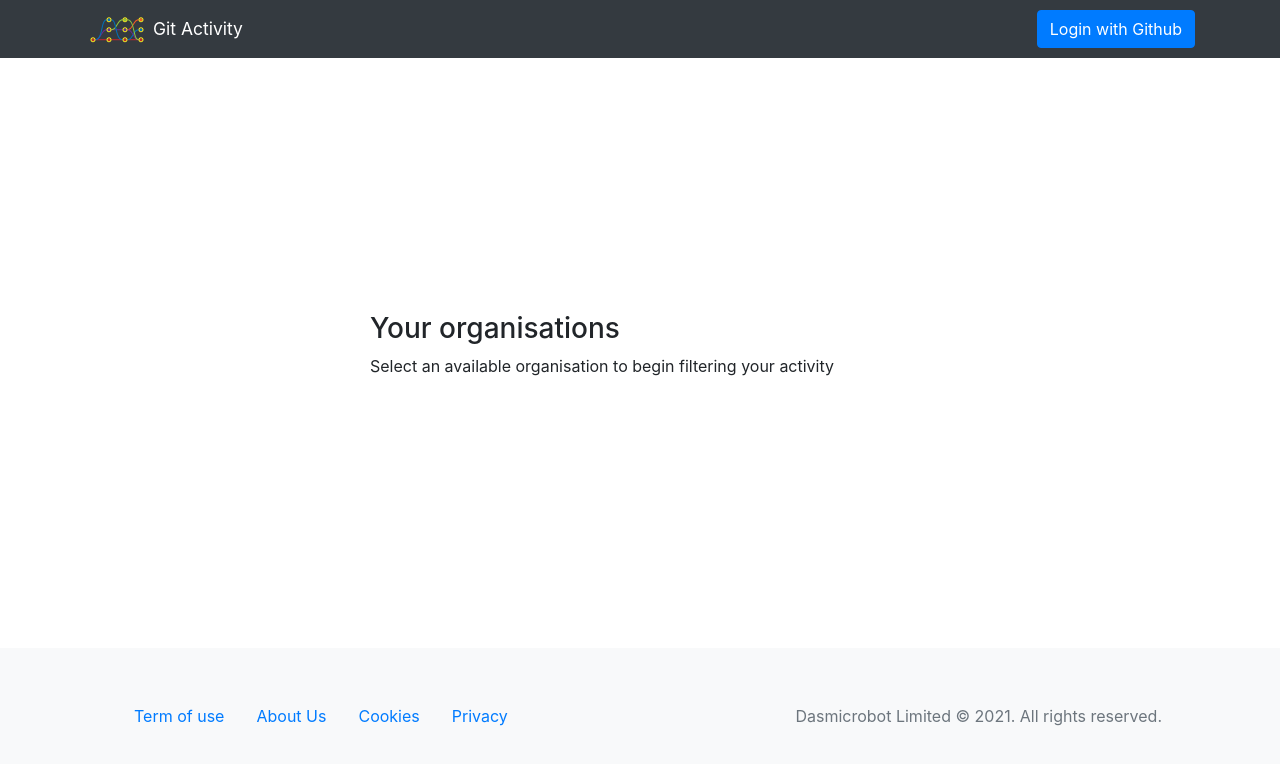
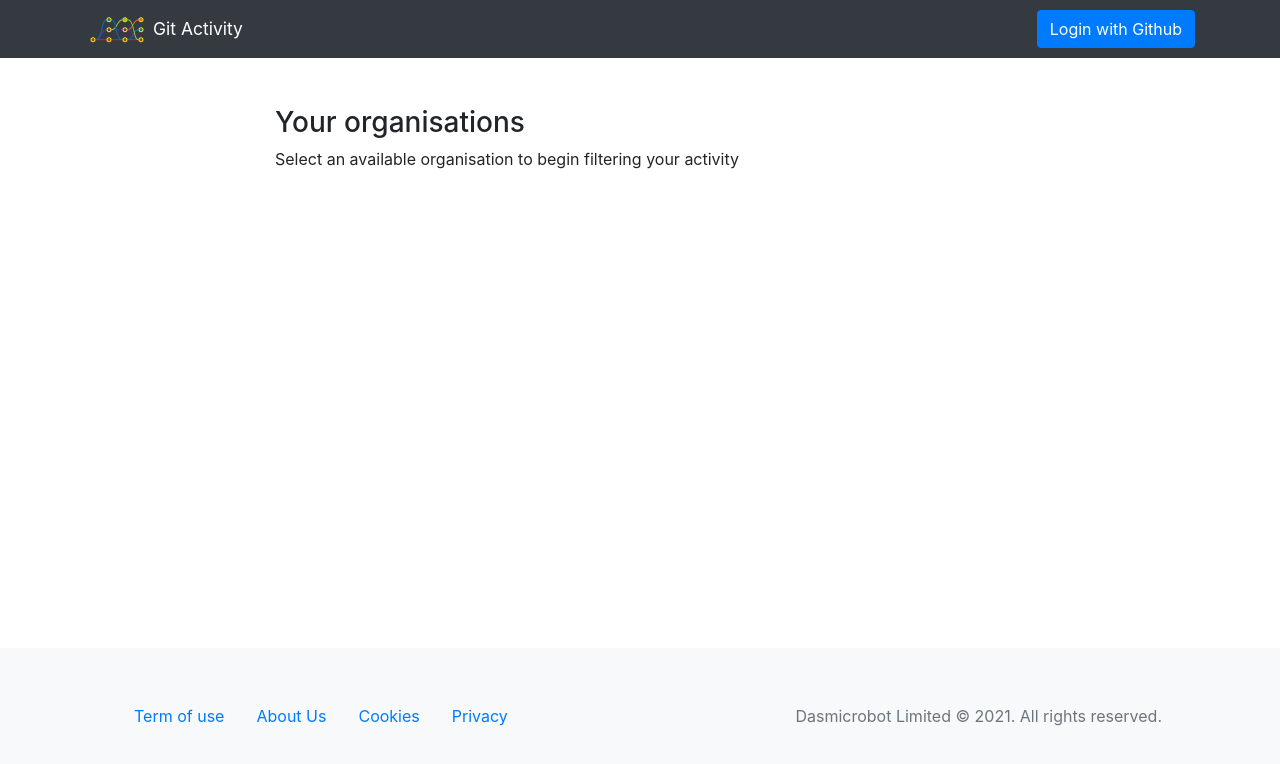
Before and after one commit to Dasmicrobot/github-login-vue, a Next.js app: page /github/organisations in a window 1280 px wide. Shown: the top 764 px of the page. Built offline with nearby package versions, Linux system fonts and the light colour scheme.

Commit message:
cosmetic: use Section component when rendering organisations

```diff
--- a/pages/github/organisations/index.js
+++ b/pages/github/organisations/index.js
@@ -1,21 +1,19 @@
 import { useAuthContext } from '../../../src/auth/AuthContextProvider'
 import { Organisations } from '../../../src/github/Organisations'
 import Page from '../../../src/layout/Page'
+import Section from '../../../src/layout/Section'
+import React from 'react'
 
 function OrganisationsPage () {
 
   const { isAuthenticated } = useAuthContext()
 
   return (<Page>
-    <div className="container">
-      <div className="row align-items-center h-100">
-        <main className="col-md-6 offset-md-3">
-          <h1 className="h3">Your organisations</h1>
-          <p>Select an available organisation to begin filtering your activity</p>
-          {isAuthenticated && <Organisations/>}
-        </main>
-      </div>
-    </div>
+    <Section>
+      <h1 className="h3">Your organisations</h1>
+      <p>Select an available organisation to begin filtering your activity</p>
+      {isAuthenticated && <Organisations/>}
+    </Section>
   </Page>)
 }
 
```
